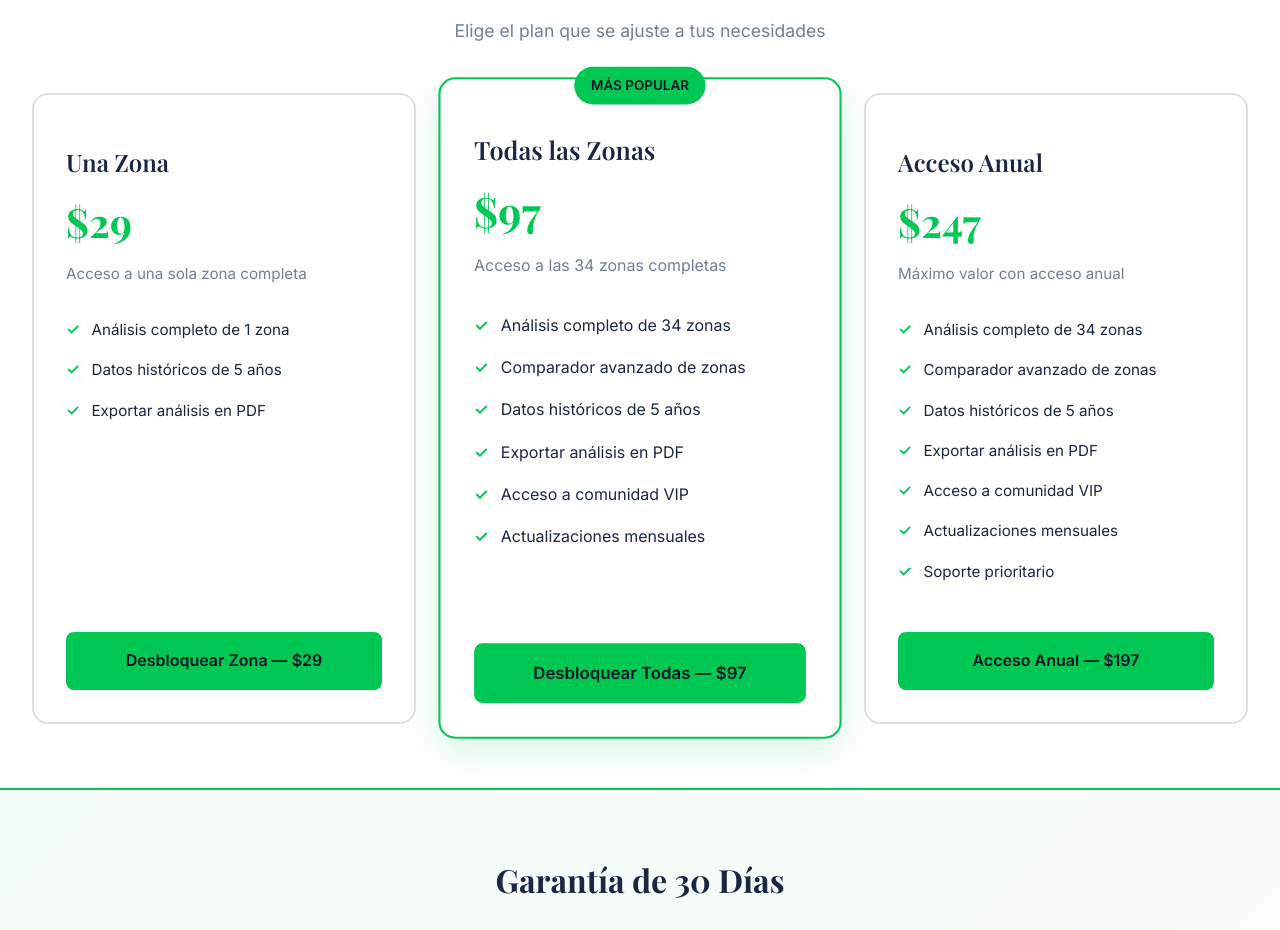
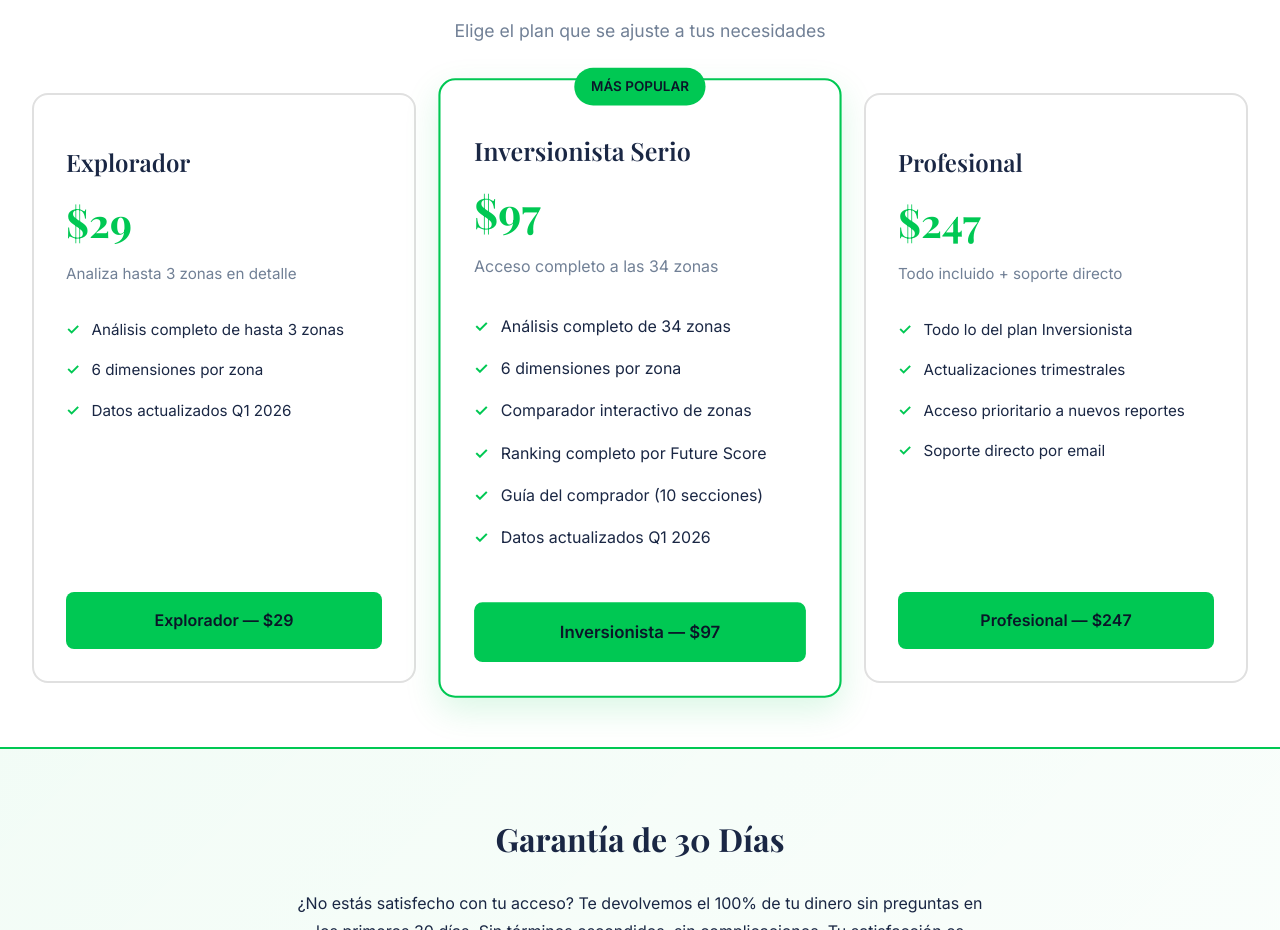
Before and after one commit to santiagopsa/miami-investment-report, a plain HTML site: page index.html in a window 1280 px wide. Shown: the part 9500-10430 px from the top of the page. Drawn offline with nearby package versions, Linux system fonts and the light colour scheme.

Commit message:
miami report

```diff
--- a/index.html
+++ b/index.html
@@ -1237,47 +1237,44 @@
 
             <div class="pricing-grid">
                 <div class="pricing-card">
-                    <div class="pricing-title" data-i18n="pricing_tier_1_title">Una Zona</div>
+                    <div class="pricing-title" data-i18n="pricing_tier_1_title">Explorador</div>
                     <div class="pricing-price">$29</div>
-                    <div class="pricing-description" data-i18n="pricing_tier_1_desc">Acceso a una sola zona completa</div>
+                    <div class="pricing-description" data-i18n="pricing_tier_1_desc">Analiza hasta 3 zonas en detalle</div>
                     <ul class="pricing-features">
-                        <li data-i18n="pricing_feature_1_zone">Análisis completo de 1 zona</li>
-                        <li data-i18n="pricing_feature_historical">Datos históricos de 5 años</li>
-                        <li data-i18n="pricing_feature_export">Exportar análisis en PDF</li>
+                        <li data-i18n="pricing_feature_3_zones">Análisis completo de hasta 3 zonas</li>
+                        <li data-i18n="pricing_feature_6_dimensions">6 dimensiones por zona</li>
+                        <li data-i18n="pricing_feature_q1_data">Datos actualizados Q1 2026</li>
                     </ul>
-                    <a href="https://buy.stripe.com/bJe28rg4b6h4aXl1ca8g000" class="pricing-cta" data-i18n="pricing_cta_zone">Desbloquear Zona — $29</a>
+                    <a href="https://buy.stripe.com/bJe28rg4b6h4aXl1ca8g000" class="pricing-cta" data-i18n="pricing_cta_zone">Explorador — $29</a>
                 </div>
 
                 <div class="pricing-card featured">
                     <div class="pricing-badge" data-i18n="pricing_popular">MÁS POPULAR</div>
-                    <div class="pricing-title" data-i18n="pricing_tier_2_title">Todas las Zonas</div>
+                    <div class="pricing-title" data-i18n="pricing_tier_2_title">Inversionista Serio</div>
                     <div class="pricing-price">$97</div>
-                    <div class="pricing-description" data-i18n="pricing_tier_2_desc">Acceso a las 34 zonas completas</div>
+                    <div class="pricing-description" data-i18n="pricing_tier_2_desc">Acceso completo a las 34 zonas</div>
                     <ul class="pricing-features">
                         <li data-i18n="pricing_feature_all_zones">Análisis completo de 34 zonas</li>
-                        <li data-i18n="pricing_feature_comparator">Comparador avanzado de zonas</li>
-                        <li data-i18n="pricing_feature_historical">Datos históricos de 5 años</li>
-                        <li data-i18n="pricing_feature_export">Exportar análisis en PDF</li>
-                        <li data-i18n="pricing_feature_community">Acceso a comunidad VIP</li>
-                        <li data-i18n="pricing_feature_monthly">Actualizaciones mensuales</li>
+                        <li data-i18n="pricing_feature_6_dimensions">6 dimensiones por zona</li>
+                        <li data-i18n="pricing_feature_comparator">Comparador interactivo de zonas</li>
+                        <li data-i18n="pricing_feature_ranking">Ranking completo por Future Score</li>
+                        <li data-i18n="pricing_feature_guide">Guía del comprador (10 secciones)</li>
+                        <li data-i18n="pricing_feature_q1_data">Datos actualizados Q1 2026</li>
                     </ul>
-                    <a href="https://buy.stripe.com/8x26oH6tBfRE1mLg748g001" class="pricing-cta" data-i18n="pricing_cta_all">Desbloquear Todas — $97</a>
+                    <a href="https://buy.stripe.com/8x26oH6tBfRE1mLg748g001" class="pricing-cta" data-i18n="pricing_cta_all">Inversionista — $97</a>
                 </div>
 
                 <div class="pricing-card">
                     <div class="pricing-title" data-i18n="pricing_tier_3_title">Profesional</div>
                     <div class="pricing-price">$247</div>
-                    <div class="pricing-description" data-i18n="pricing_tier_3_desc">Máximo valor con acceso profesional</div>
+                    <div class="pricing-description" data-i18n="pricing_tier_3_desc">Todo incluido + soporte directo</div>
                     <ul class="pricing-features">
-                        <li data-i18n="pricing_feature_all_zones">Análisis completo de 34 zonas</li>
-                        <li data-i18n="pricing_feature_comparator">Comparador avanzado de zonas</li>
-                        <li data-i18n="pricing_feature_historical">Datos históricos de 5 años</li>
-                        <li data-i18n="pricing_feature_export">Exportar análisis en PDF</li>
-                        <li data-i18n="pricing_feature_community">Acceso a comunidad VIP</li>
-                        <li data-i18n="pricing_feature_monthly">Actualizaciones mensuales</li>
-                        <li data-i18n="pricing_feature_priority">Soporte prioritario</li>
+                        <li data-i18n="pricing_feature_all_investor">Todo lo del plan Inversionista</li>
+                        <li data-i18n="pricing_feature_quarterly">Actualizaciones trimestrales</li>
+                        <li data-i18n="pricing_feature_priority_access">Acceso prioritario a nuevos reportes</li>
+                        <li data-i18n="pricing_feature_priority">Soporte directo por email</li>
                     </ul>
-                    <a href="https://buy.stripe.com/5kQ7sLcRZfRE6H56wu8g002" class="pricing-cta" data-i18n="pricing_cta_annual">Profesional — $247</a>
+                    <a href="https://buy.stripe.com/5kQ7sLcRZfRE6H56wu8g002" class="pricing-cta" data-i18n="pricing_cta_pro">Profesional — $247</a>
                 </div>
             </div>
         </div>
@@ -1424,7 +1421,7 @@
                 <div class="pricing-options">
                     <a href="https://buy.stripe.com/bJe28rg4b6h4aXl1ca8g000" class="price-option" data-price="single" style="text-decoration:none;color:inherit;">
                         <div class="price-option-amount">$29</div>
-                        <div class="price-option-description" data-i18n="modal_option_single">Solo Esta Zona</div>
+                        <div class="price-option-description" data-i18n="modal_option_single">Explorador (3 zonas)</div>
                     </a>
                     <a href="https://buy.stripe.com/8x26oH6tBfRE1mLg748g001" class="price-option selected" data-price="all" style="text-decoration:none;color:inherit;">
                         <div class="price-option-amount">$97</div>
@@ -1491,24 +1488,27 @@
                 value_total_amount: "$3,247",
                 pricing_title: "Access Plans",
                 pricing_subtitle: "Choose the plan that fits your needs",
-                pricing_tier_1_title: "One Zone",
-                pricing_tier_1_desc: "Access to one complete zone",
-                pricing_tier_2_title: "All Zones",
-                pricing_tier_2_desc: "Access to all 34 complete zones",
-                pricing_tier_3_title: "Annual Access",
-                pricing_tier_3_desc: "Maximum value with annual access",
-                pricing_feature_1_zone: "Complete analysis of 1 zone",
-                pricing_feature_all_zones: "Complete analysis of 34 zones",
-                pricing_feature_comparator: "Advanced zone comparator",
-                pricing_feature_historical: "5-year historical data",
-                pricing_feature_export: "Export analysis as PDF",
-                pricing_feature_community: "Access to VIP community",
-                pricing_feature_monthly: "Monthly updates",
-                pricing_feature_priority: "Priority support",
+                pricing_tier_1_title: "Explorer",
+                pricing_tier_1_desc: "Analyze up to 3 zones in detail",
+                pricing_tier_2_title: "Serious Investor",
+                pricing_tier_2_desc: "Full access to all 34 zones",
+                pricing_tier_3_title: "Professional",
+                pricing_tier_3_desc: "All-inclusive + direct support",
+                pricing_feature_3_zones: "Full analysis of up to 3 zones",
+                pricing_feature_all_zones: "Full analysis of 34 zones",
+                pricing_feature_6_dimensions: "6 dimensions per zone",
+                pricing_feature_comparator: "Interactive zone comparator",
+                pricing_feature_ranking: "Full ranking by Future Score",
+                pricing_feature_guide: "Buyer's guide (10 sections)",
+                pricing_feature_q1_data: "Updated Q1 2026 data",
+                pricing_feature_all_investor: "Everything in Investor plan",
+                pricing_feature_quarterly: "Quarterly updates",
+                pricing_feature_priority_access: "Priority access to new reports",
+                pricing_feature_priority: "Direct email support",
                 pricing_popular: "MOST POPULAR",
-                pricing_cta_zone: "Unlock Zone — $29",
-                pricing_cta_all: "Unlock All — $97",
-                pricing_cta_annual: "Annual Access — $197",
+                pricing_cta_zone: "Explorer — $29",
+                pricing_cta_all: "Investor — $97",
+                pricing_cta_pro: "Professional — $247",
                 guarantee_title: "30-Day Guarantee",
                 guarantee_text: "Not satisfied with your access? We'll return 100% of your money within 30 days without questions. No hidden terms, no complications. Your satisfaction is our priority.",
                 faq_title: "Frequently Asked Questions",
@@ -1603,24 +1603,27 @@
                 value_total_amount: "$3,247",
                 pricing_title: "Planes de Acceso",
                 pricing_subtitle: "Elige el plan que se ajuste a tus necesidades",
-                pricing_tier_1_title: "Una Zona",
-                pricing_tier_1_desc: "Acceso a una sola zona completa",
-                pricing_tier_2_title: "Todas las Zonas",
-                pricing_tier_2_desc: "Acceso a las 34 zonas completas",
-                pricing_tier_3_title: "Acceso Anual",
-                pricing_tier_3_desc: "Máximo valor con acceso anual",
-                pricing_feature_1_zone: "Análisis completo de 1 zona",
+                pricing_tier_1_title: "Explorador",
+                pricing_tier_1_desc: "Analiza hasta 3 zonas en detalle",
+                pricing_tier_2_title: "Inversionista Serio",
+                pricing_tier_2_desc: "Acceso completo a las 34 zonas",
+                pricing_tier_3_title: "Profesional",
+                pricing_tier_3_desc: "Todo incluido + soporte directo",
+                pricing_feature_3_zones: "Análisis completo de hasta 3 zonas",
                 pricing_feature_all_zones: "Análisis completo de 34 zonas",
-                pricing_feature_comparator: "Comparador avanzado de zonas",
-                pricing_feature_historical: "Datos históricos de 5 años",
-                pricing_feature_export: "Exportar análisis en PDF",
-                pricing_feature_community: "Acceso a comunidad VIP",
-                pricing_feature_monthly: "Actualizaciones mensuales",
-                pricing_feature_priority: "Soporte prioritario",
+                pricing_feature_6_dimensions: "6 dimensiones por zona",
+                pricing_feature_comparator: "Comparador interactivo de zonas",
+                pricing_feature_ranking: "Ranking completo por Future Score",
+                pricing_feature_guide: "Guía del comprador (10 secciones)",
+                pricing_feature_q1_data: "Datos actualizados Q1 2026",
+                pricing_feature_all_investor: "Todo lo del plan Inversionista",
+                pricing_feature_quarterly: "Actualizaciones trimestrales",
+                pricing_feature_priority_access: "Acceso prioritario a nuevos reportes",
+                pricing_feature_priority: "Soporte directo por email",
                 pricing_popular: "MÁS POPULAR",
-                pricing_cta_zone: "Desbloquear Zona — $29",
-                pricing_cta_all: "Desbloquear Todas — $97",
-                pricing_cta_annual: "Acceso Anual — $197",
+                pricing_cta_zone: "Explorador — $29",
+                pricing_cta_all: "Inversionista — $97",
+                pricing_cta_pro: "Profesional — $247",
                 guarantee_title: "Garantía de 30 Días",
                 guarantee_text: "¿No estás satisfecho con tu acceso? Te devolvemos el 100% de tu dinero sin preguntas en los primeros 30 días. Sin términos escondidos, sin complicaciones. Tu satisfacción es nuestra prioridad.",
                 faq_title: "Preguntas Frecuentes",
```
